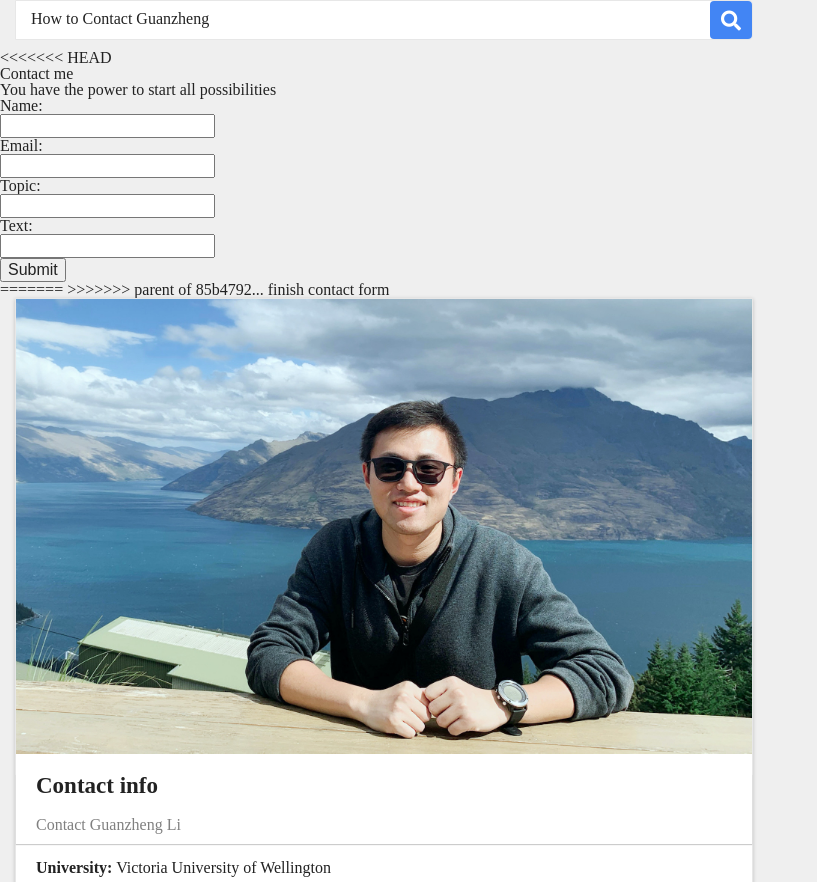
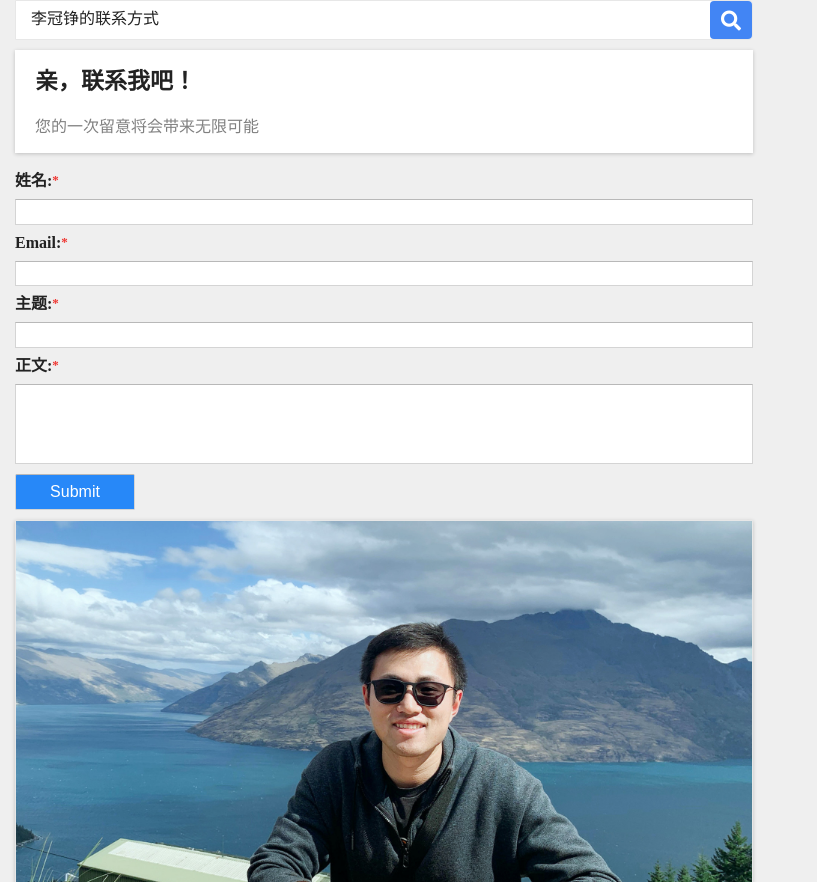
Before and after one commit to lgzh0925/-, a plain HTML site: page contact.html in a window 1280 px wide. Shown: the part 70-952 px from the top of the page, without its empty margins (0-817 px from the left). Drawn offline with Linux system fonts and the light colour scheme.

Commit message:
backtochn

```diff
--- a/contact.html
+++ b/contact.html
@@ -4,11 +4,13 @@
 <head>
     <meta charset="UTF-8">
     <meta name="viewport" content="width=device-width, initial-scale=1.0">
-    <title>Contact Guanzheng</title>
+    <title>联系李冠铮</title>
     <link rel="stylesheet" href="./reset.css">
     <link rel="stylesheet" href="./fontawesome5.13/css/all.css">
     <link rel="stylesheet" href="./css/contact.css">
     <link rel="shortcut icon" type="image/png" href="./images/favicon.ico">
+    <script src="./js/typed.js-master/lib/typed.js"></script>
+
 
 </head>
 
@@ -27,7 +29,7 @@
     <div class="search-wrapper">
         <div class="contact-search">
             <div class="search">
-                <span>How to Contact Guanzheng </span>
+                <span>李冠铮的联系方式</span>
                 <a href="#">
                     <div class="search-btn">
                         <i class="fas fa-search"></i>
@@ -39,24 +41,23 @@
 
         </div>
     </div>
-<<<<<<< HEAD
 
     <div class="get-in-touch-wrapper">
         <div class="get-in-touch">
-            <h1>Contact me</h1>
-            <h2>You have the power to start all possibilities</h2>
+            <h1>亲，联系我吧！</h1>
+            <h2>您的一次留意将会带来无限可能</h2>
         </div>
         <div class="contact-form">
-            <div class="contact">Name:</div>
+            <div class="contact">姓名:</div>
             <input type="text">
             <div class="contact">Email:</div>
             <input type="text">
-            <div class="contact">Topic:</div>
+            <div class="contact">主题:</div>
             <input type="text">
-            <div class="contact">Text:</div>
+            <div class="contact">正文:</div>
             <input class="email-content" type="text">
             <div class="submit-wrapper">
-                <input class="submit-btn" type="submit" value="Submit">
+                <input class="submit-btn" type="submit">
             </div>
         </div>
 
@@ -68,8 +69,6 @@
 
 
 
-=======
->>>>>>> parent of 85b4792... finish contact form
     <!-- 个人信息 -->
     <div class="info-wrapper">
         <div class="personal-body">
@@ -79,22 +78,22 @@
             <!-- 联系方式 -->
             <div class="contact-info">
                 <h1>
-                    Contact info
+                    联系我
                 </h1>
-                <h2>Contact Guanzheng Li </h2>
+                <h2>期待与您的联系</h2>
             </div>
 
             <!-- 线下 -->
             <div class="fourlines">
-                <p> <strong>University:</strong> Victoria University of Wellington</p>
-                <p> <strong>Degree:</strong> Masters of Information Systems</p>
-                <p> <strong>Email:</strong> lgzh0925@gmail.com</p>
-                <p> <strong>Phone:</strong> <img src="./images/phone.gif" alt=""></p>
+                <p> <strong>学校:</strong> 惠灵顿维多利亚大学</p>
+                <p> <strong>学位:</strong> 信息系统专业研究生</p>
+                <p> <strong>邮件:</strong> lgzh0925@gmail.com</p>
+                <p> <strong>手机号:</strong> <img src="./images/phone.gif" alt=""></p>
             </div>
 
 
             <div class="social">
-                <h2>Social Networks</h2>
+                <h2>社交平台</h2>
                 <a href="https://github.com/lgzh0925"><span>Github</span> </a>
                 <a href="https://www.facebook.com/profile.php?id=100009689161874"><span>Facebook</span> </a>
                 <a href="https://www.instagram.com/liguanzheng0925/"><span>Instagram</span> </a>
@@ -107,15 +106,15 @@
     <div class="footer-container safari_only clearfix">
         <div class="left-footer">
             <div class="footer-contact">
-				<a href="./contact.html">Contact</a>
+                <a href="./contact.html">联系本人</a>
             </div>
             <div class="footer-notice">
-				<a href="#">Research Project</a>
+                <a href="#">其他作品</a>
             </div>
         </div>
         <div class="right-footer">
             <div class="English">
-				<a href="#">中文</a>
+                <a href="#">English (施工中..)</a>
             </div>
         </div>
     </div>
--- a/css/contact.less
+++ b/css/contact.less
@@ -85,6 +85,93 @@ body{
 
 }
 }
+.get-in-touch-wrapper{
+    width: 100%;
+    padding: 0 15px;
+    max-width: 768px;
+
+
+
+    .get-in-touch{
+        box-shadow: 0px 1px 4px 0px rgba(0,0,0,0.2);
+        height: 103px ;
+        background-color: white;
+        padding: 20px;
+        margin-bottom: 20px;
+
+            h1{
+                display: block;
+                font-size:23px;
+                font-weight: bold;
+                margin-bottom: 26px;
+            }
+            h2{
+                font-size:16px;
+                color: #808080;
+            }
+
+
+
+
+            }
+
+    .contact-form{
+        display: block;
+        width: 100%;
+
+                .contact{
+                    display: block;
+                    margin: 10px 0;
+                    font-size: 16px;
+                    font-weight: bold;
+
+
+
+                }
+
+                .contact::after{
+                    content:"*";
+                    color:rgb(239, 55, 50);
+                    font-size: 13px;
+                    vertical-align: top;
+                }
+                input{
+                    height: 1.6em;
+                    display: block;
+                    width: 100%;
+                    // border-radius:4px;
+                    border:1px solid rgb(212, 212, 212);
+                    border-top: 1px solid rgb(184, 184, 184);
+                    color:#808080;
+
+                }
+                .email-content{
+                    height: 5em;
+                                    }
+                .submit-wrapper{
+                .submit-btn{
+                    margin: 10px 0;
+                    width: 120px;
+                    height: 36px;
+                    border-radius: 2px;
+                    color: white;
+                    background-color: rgb(39, 136, 248);
+                }
+            }
+
+
+
+
+
+    }
+
+
+
+}
+
+
+
+
 //个人信息
 .info-wrapper{
     padding: 0 15px;
```
Also changed, not shown: index.html (+18 -18 lines), css/contact.css, 4 other files. Lines whose indentation alone changed are shown as unchanged.
